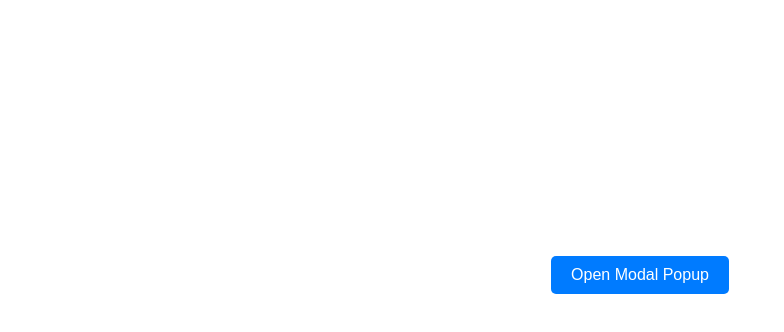
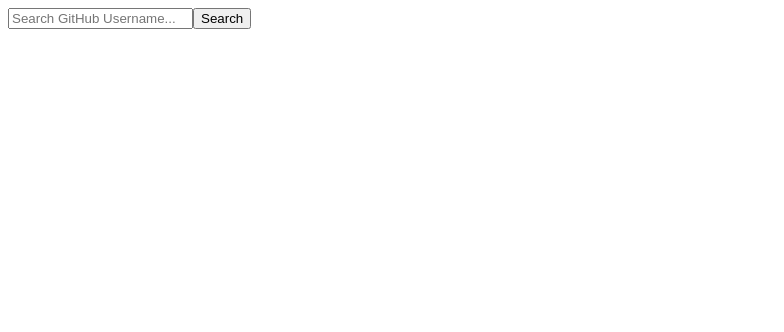
Before and after one commit to rmdabunesar/react-projects, a React (Vite) app: page / in a window 1280 px wide. Shown: the top 332 px of the page, without its empty margins (0-784 px from the left). Built offline with nearby package versions, Linux system fonts and the light colour scheme.

Commit message:
modal popup

```diff
--- a/src/App.jsx
+++ b/src/App.jsx
@@ -1,5 +1,6 @@
 import Accordian from "./components/accordian/Accordian";
 import TabTest from "./components/custom-tabs/TabTest";
+import GitHubProfileFinder from "./components/github-profile-finder/GitHubProfileFinder";
 import ImageSlider from "./components/image-slider/ImageSlider";
 import LightDarkMode from "./components/light-dark-mode/LightDarkMode";
 import LoadMoreData from "./components/load-more-data/LoadMoreData";
@@ -38,7 +39,9 @@ const App = () => {
 
       {/* <TabTest /> */}
 
-      <ModelPopupTest />
+      {/* <ModelPopupTest /> */}
+
+      <GitHubProfileFinder />
     </div>
   );
 };
--- /dev/null
+++ b/src/components/github-profile-finder/GitHubProfileFinder.jsx
@@ -0,0 +1,18 @@
+import React from "react";
+
+const GitHubProfileFinder = () => {
+  return (
+    <div className="githun-profile-container">
+      <div className="inpur-wrapper">
+        <input
+          type="text"
+          name="search-by-name"
+          placeholder="Search GitHub Username..."
+        />
+        <button>Search</button>
+      </div>
+    </div>
+  );
+};
+
+export default GitHubProfileFinder;
--- a/src/components/modal-popup/ModelPopupTest.jsx
+++ b/src/components/modal-popup/ModelPopupTest.jsx
@@ -10,7 +10,7 @@ const ModalPopupTest = () => {
   };
 
   return (
-    <div className="container">
+    <div className="modal-container">
       <button onClick={toggleModalPopup}>Open Modal Popup</button>
       <ModalPopup
         show={showModalPopup}
--- a/src/components/modal-popup/style.css
+++ b/src/components/modal-popup/style.css
@@ -1,4 +1,4 @@
-.container {
+.modal-container {
     text-align: center;
     margin-top: 50px;
 }
@@ -88,7 +88,7 @@
 }
 
 /* Open Modal Button */
-button {
+.modal-container button {
     background-color: #007bff;
     color: white;
     padding: 10px 20px;
@@ -99,6 +99,6 @@ button {
     transition: 0.3s;
 }
 
-button:hover {
+.modal-container button:hover {
     background-color: #0056b3;
 }
```
Also changed, not shown: src/components/github-profile-finder/style.css (added).
